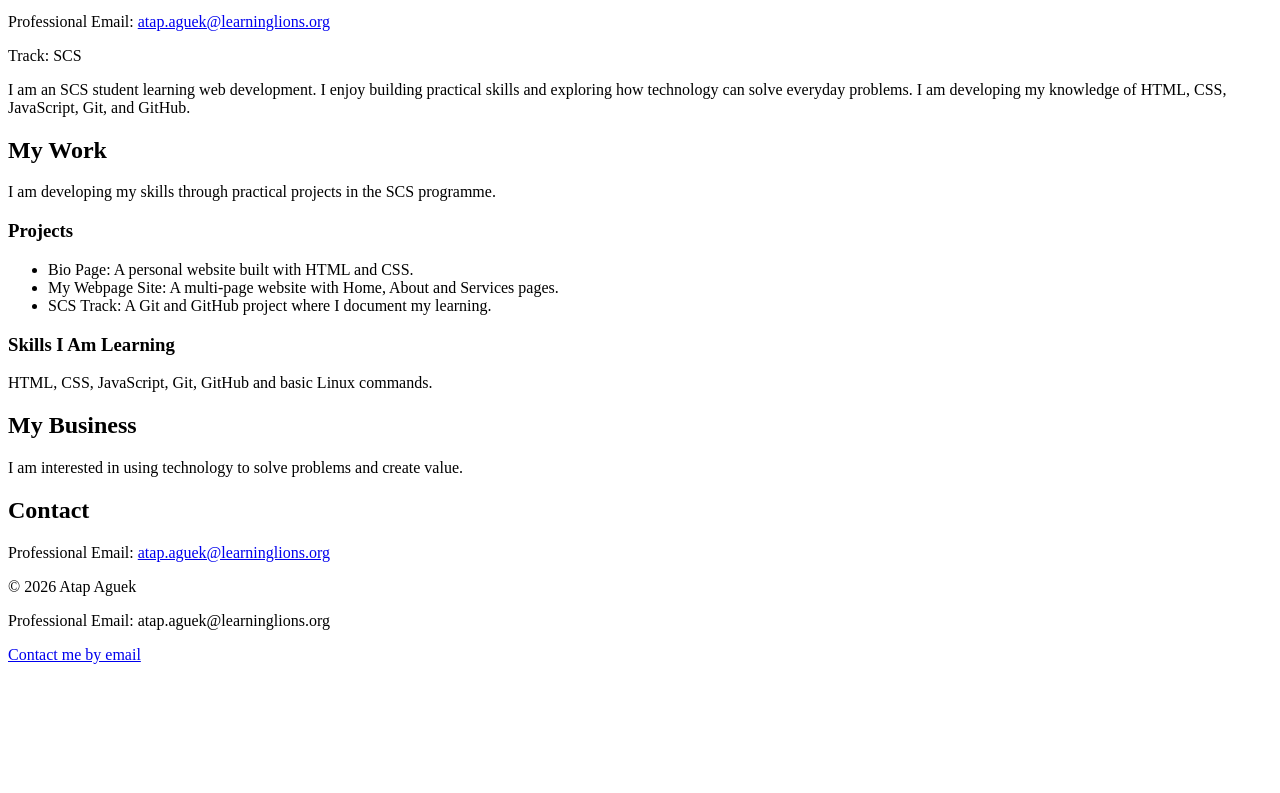
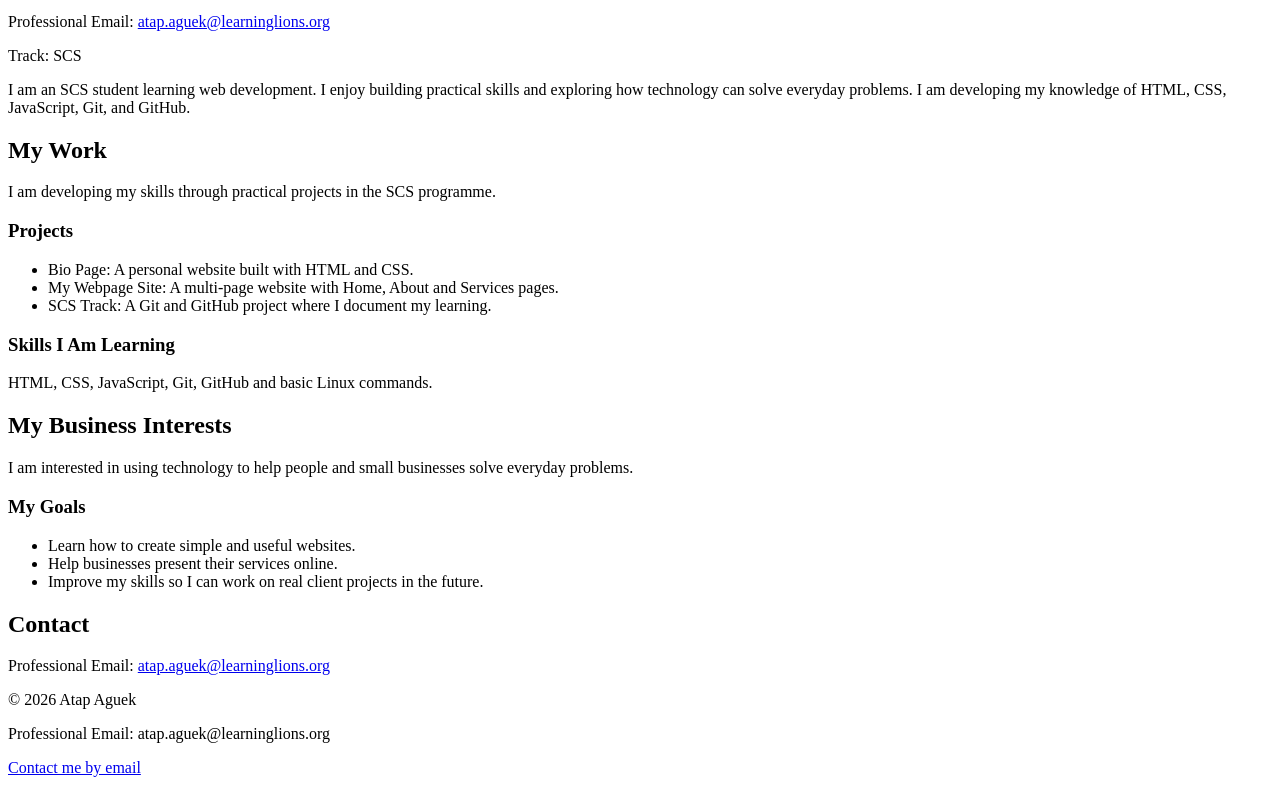
Before and after one commit to atap211/bio-page, a plain HTML site: page index.html in a window 1280 px wide. Shown: the part 1193-1986 px from the top of the page. Before the commit the page ends 1873 px from the top, so only its background shows below. Drawn offline with Linux system fonts and the light colour scheme.

Commit message:
Explain my business interests and future goals

```diff
--- a/index.html
+++ b/index.html
@@ -48,8 +48,15 @@
         </section>
 
         <section id="business">
-            <h2>My Business</h2>
-            <p>I am interested in using technology to solve problems and create value.</p>
+            <h2>My Business Interests</h2>
+            <p>I am interested in using technology to help people and small businesses solve everyday problems.</p>
+
+            <h3>My Goals</h3>
+            <ul>
+                <li>Learn how to create simple and useful websites.</li>
+                <li>Help businesses present their services online.</li>
+                <li>Improve my skills so I can work on real client projects in the future.</li>
+            </ul>
         </section>
 
         <section id="contact">
```
